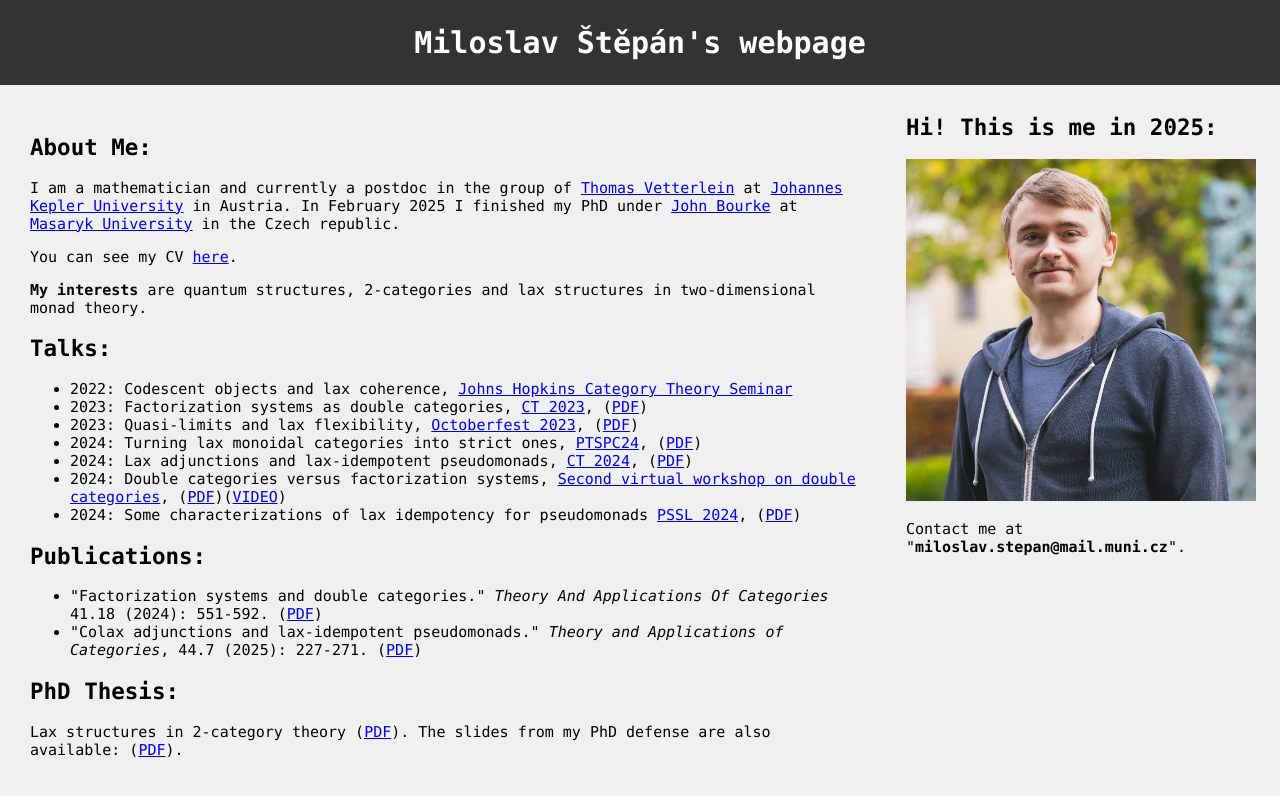
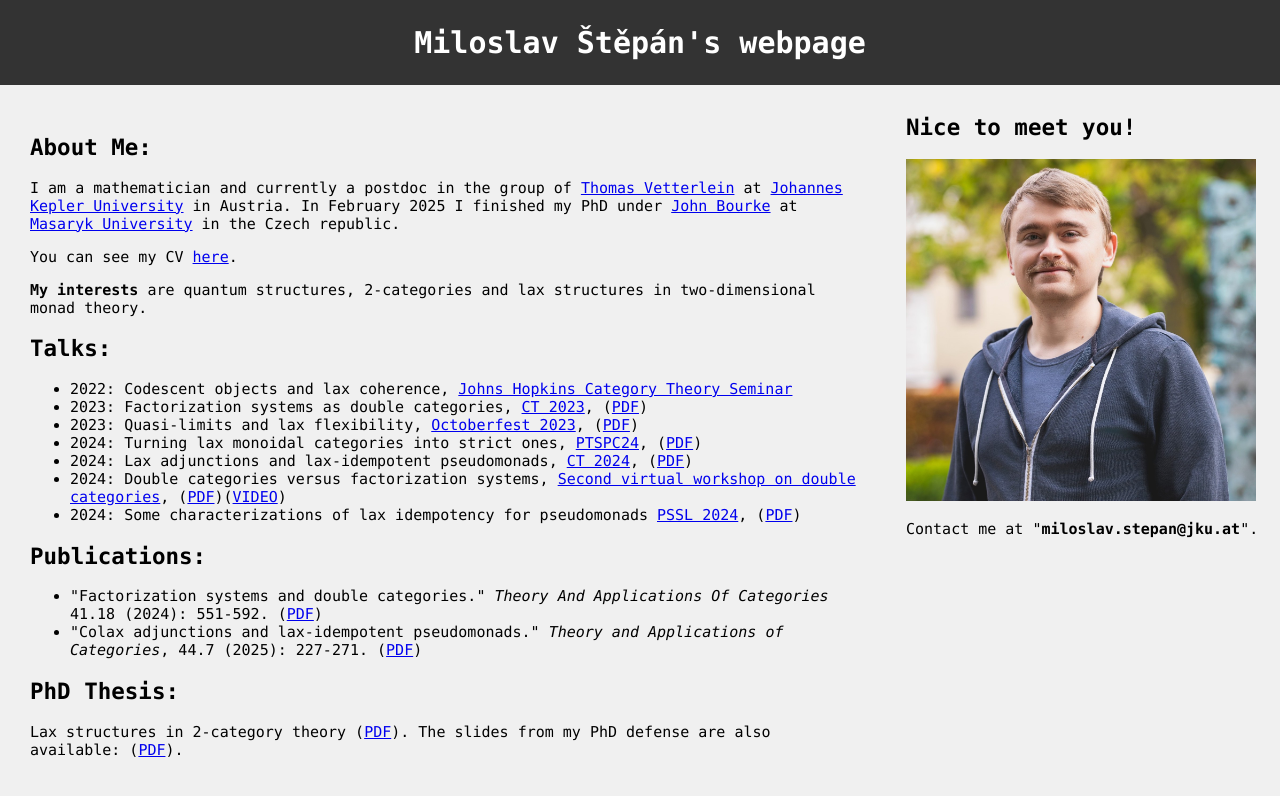
Before and after one commit to MiloslavStepan/MiloslavStepan.github.io, a Jekyll site: the page built from README.md, in a window 1280 px wide. Shown: the top 796 px of the page. Built offline with Jekyll 4.4.1, drawn with Linux system fonts in a browser that asks for light colours; our own code applies the rules of GitHub Pages for plain Markdown files.

Commit message:
Update home.html

```diff
--- a/_layouts/home.html
+++ b/_layouts/home.html
@@ -101,9 +101,9 @@
 
   </div>
   <div class="column2"> <!-- style="background-color:#bbb;"> -->
-<h2>Hi! This is me in 2025:</h2>
+<h2>Nice to meet you!</h2>
 <img src="Files/Milostav Stepan_ACADEMIC2.jpg" alt="Photo of me" width="350">
-<p>Contact me at "<b>miloslav.stepan@mail.muni.cz</b>".</p>
+<p>Contact me at "<b>miloslav.stepan@jku.at</b>".</p>
 
   </div>
 </div>
```
